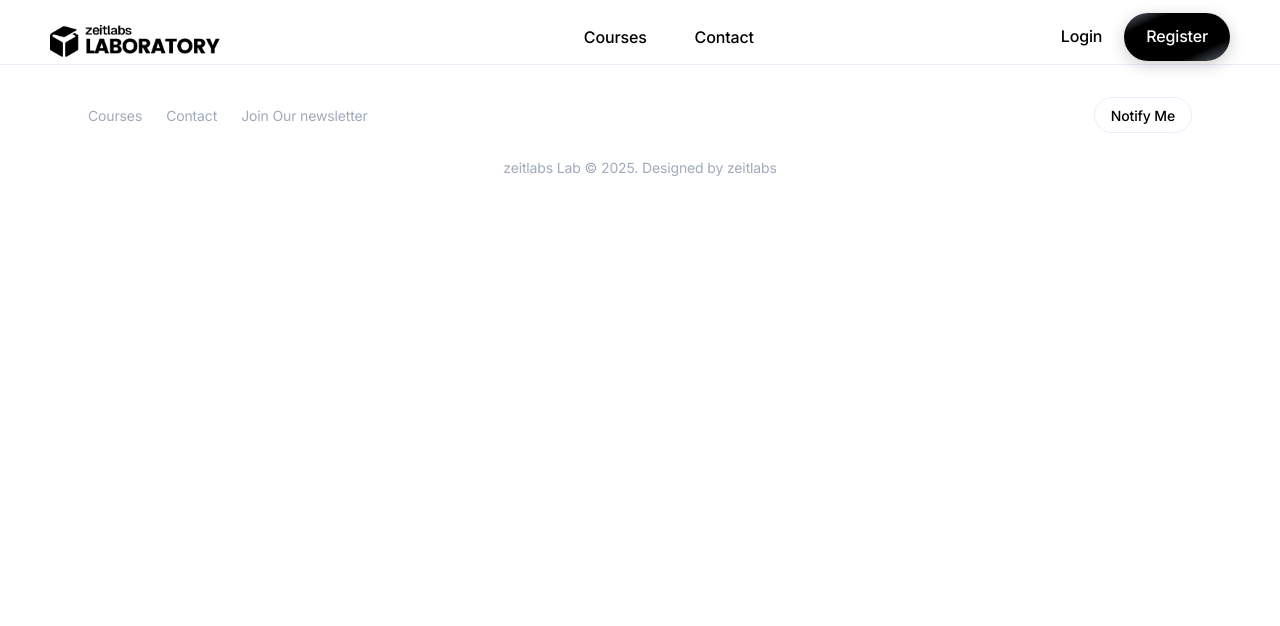
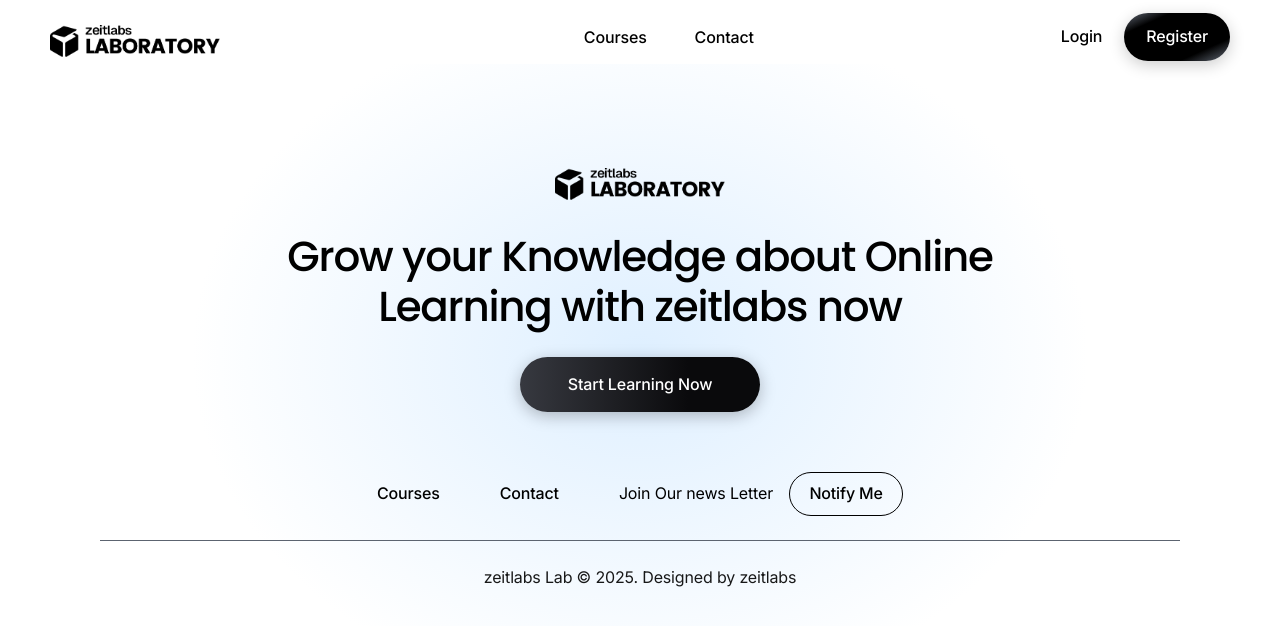
Before and after one commit to MontherAlzamli/lab-zeitlabs, a Next.js app: page /courses in a window 1280 px wide. Shown: the top 626 px of the page. Built offline with nearby package versions, Linux system fonts and the light colour scheme.

Commit message:
create CommunitySection, TopicsSection sections and footer

```diff
--- a/app/page.tsx
+++ b/app/page.tsx
@@ -3,7 +3,6 @@
 import { FeaturedCourses } from "@/components/sections/featured-courses";
 import { CommunitySection } from "@/components/sections/community-section";
 import { TopicsSection } from "@/components/sections/topics-section";
-import { CTABanner } from "@/components/sections/cta-banner";
 
 export default function HomePage() {
   return (
@@ -11,9 +10,8 @@
       <Hero />
       <BenefitsSection />
       <FeaturedCourses />
-      {/* <CommunitySection />
+      <CommunitySection />
       <TopicsSection />
-      <CTABanner /> */}
     </main>
   );
 }
--- a/components/layout/footer.tsx
+++ b/components/layout/footer.tsx
@@ -1,4 +1,5 @@
 import Link from "next/link";
+import { Logo } from "@/components/ui/logo";
 import { Button } from "@/components/ui/button";
 import { cn } from "@/lib/utils";
 
@@ -8,36 +9,65 @@
 
 export function Footer({ className }: FooterProps) {
   return (
-    <footer className={cn("border-t border-border bg-white", className)}>
-      <div className="max-w-6xl mx-auto px-6 py-8">
-        <div className="flex flex-col sm:flex-row items-center justify-between gap-4">
-          <nav className="flex items-center gap-6">
-            <Link
+    <footer
+      className={cn("bg-white relative", className)}
+      style={{
+        background: "radial-gradient(ellipse 35% 60% at 50% 50%, rgb(222, 239, 255) 0%, rgba(255,255,255,0) 100%)",
+      }}
+    >
+      {/* CTA */}
+      <div className="pb-9 pt-26">
+        <div className="max-w-3xl mx-auto px-6 text-center">
+          <Logo className="justify-center mb-8" />
+          <h2 className="font-sans text-[42px] font-medium tracking-[-0.03em] leading-[1.2em] text-foreground mb-6">
+            Grow your Knowledge about Online Learning with zeitlabs now
+          </h2>
+          <Button
             href="/courses"
-              className="text-body-sm text-muted hover:text-foreground transition-colors"
+            className="group relative text-white rounded-[100px] font-inter font-medium tracking-[-0.01em] w-[240px] h-[55px] overflow-hidden"
+            style={{
+              background: "linear-gradient(to right, rgb(55,57,64) 0%, rgb(10,10,12) 70%)",
+              boxShadow: "rgba(0, 0, 0, 0.25) 0px 4px 16px 0px",
+            }}
           >
+            <span className="block transition-all duration-300 ease-in-out group-hover:-translate-y-full group-hover:opacity-0">
+              Start Learning Now
+            </span>
+            <span className="absolute inset-0 flex items-center justify-center translate-y-full transition-transform duration-300 ease-in-out group-hover:translate-y-0">
+              Start Learning Now
+            </span>
+          </Button>
+        </div>
+      </div>
+
+      {/* Bottom bar */}
+      <div className="py-6 flex flex-col items-center justify-center">
+        <div className="flex items-center justify-center gap-15 flex-wrap px-6">
+          <div className="flex items-center gap-15">
+          <Link href="/courses" className="font-inter text-[16px] font-medium tracking-[-0.01em] leading-[1.2em] text-foreground hover:text-foreground/70 transition-colors">
             Courses
           </Link>
-            <Link
-              href="/contact-us"
-              className="text-body-sm text-muted hover:text-foreground transition-colors"
-            >
+          <Link href="/contact-us" className="font-inter text-[16px] font-medium tracking-[-0.01em] leading-[1.2em] text-foreground hover:text-foreground/70 transition-colors">
             Contact
           </Link>
-            <Link
-              href="/newsletter"
-              className="text-body-sm text-muted hover:text-foreground transition-colors"
+          </div>
+          <div className="flex items-center gap-4">
+          <span className="font-inter text-[16px] font-normal tracking-[-0.01em] leading-[1.6em] text-foreground">
+            Join Our news Letter
+          </span>
+          <Button
+            size="sm"
+            className="font-inter text-[16px] font-medium tracking-[-0.01em] leading-[1.2em] text-foreground rounded-[100px] border border-foreground bg-transparent hover:bg-foreground hover:text-white transition-colors w-[114px] h-[44px]"
           >
-              Join Our newsletter
-            </Link>
-          </nav>
-          <Button variant="outline" size="sm" className="rounded-full">
             Notify Me
           </Button>
           </div>
-        <p className="text-center text-body-sm text-muted mt-6">
+        </div>
+        <div className="mx-6 mt-6 pt-6 pb-8 w-[1080px]" style={{ borderTop: "1px solid rgb(92, 100, 112)" }}>
+          <p className="font-inter text-[16px] font-normal tracking-[-0.01em] leading-[1.6em] text-foreground text-center" style={{ opacity: 0.9 }}>
             zeitlabs Lab © 2025. Designed by zeitlabs
           </p>
+        </div>
       </div>
     </footer>
   );
--- a/components/sections/featured-courses.tsx
+++ b/components/sections/featured-courses.tsx
@@ -83,7 +83,7 @@
       <div className="relative z-10 max-w-[1250px] mx-auto px-6">
         <div className="text-center mb-12">
           <SectionLabel
-            className="w-[142px]"
+            className="w-fit whitespace-nowrap"
             icon={
               <svg xmlns="http://www.w3.org/2000/svg" viewBox="0 0 256 256" fill="currentColor" className="size-5">
                 <path d="M176,207.24a119,119,0,0,0,16-7.73V240a8,8,0,0,1-16,0Zm11.76-88.43-56-29.87a8,8,0,0,0-7.52,14.12L171,128l17-9.06Zm64-29.87-120-64a8,8,0,0,0-7.52,0l-120,64a8,8,0,0,0,0,14.12L32,117.87v48.42a15.91,15.91,0,0,0,4.06,10.65C49.16,191.53,78.51,216,128,216a130,130,0,0,0,48-8.76V130.67L171,128l-43,22.93L43.83,106l0,0L25,96,128,41.07,231,96l-18.78,10-.06,0L188,118.94a8,8,0,0,1,4,6.93v73.64a115.63,115.63,0,0,0,27.94-22.57A15.91,15.91,0,0,0,224,166.29V117.87l27.76-14.81a8,8,0,0,0,0-14.12Z" />
@@ -92,7 +92,7 @@
             label="Our Courses"
           />
           <h2 className="text-foreground text-[42px] mt-4 mb-4">Featured Courses</h2>
-          <p className=" max-w-2xl mx-auto">
+          <p className="max-w-2xl mx-auto">
             Our courses provide the essential knowledge to build and manage online learning
             platforms, with a special focus on Open edX and best practices in digital education
           </p>
--- a/components/ui/star-rating.tsx
+++ b/components/ui/star-rating.tsx
@@ -3,18 +3,24 @@
 interface StarRatingProps {
   rating: number;
   className?: string;
+  starSize?: number;
+  color?: string;
 }
 
-export function StarRating({ rating, className }: StarRatingProps) {
+export function StarRating({ rating, className, starSize, color }: StarRatingProps) {
   return (
     <div className={cn("flex items-center gap-0.5", className)}>
       {Array.from({ length: 5 }).map((_, i) => (
         <svg
           key={i}
           viewBox="0 0 20 20"
+          style={{
+            ...(starSize ? { width: starSize, height: starSize } : {}),
+            ...(color && i < rating ? { fill: color } : {}),
+          }}
           className={cn(
-            "size-3.5",
-            i < rating ? "fill-yellow-400 text-yellow-400" : "fill-gray-200 text-gray-200",
+            !starSize && "size-3.5",
+            i < rating ? (!color && "fill-yellow-400 text-yellow-400") : "fill-gray-200 text-gray-200",
           )}
         >
           <path d="M9.049 2.927c.3-.921 1.603-.921 1.902 0l1.07 3.292a1 1 0 00.95.69h3.462c.969 0 1.371 1.24.588 1.81l-2.8 2.034a1 1 0 00-.364 1.118l1.07 3.292c.3.921-.755 1.688-1.54 1.118l-2.8-2.034a1 1 0 00-1.175 0l-2.8 2.034c-.784.57-1.838-.197-1.539-1.118l1.07-3.292a1 1 0 00-.364-1.118L2.98 8.72c-.783-.57-.38-1.81.588-1.81h3.461a1 1 0 00.951-.69l1.07-3.292z" />
--- a/next.config.ts
+++ b/next.config.ts
@@ -3,6 +3,14 @@
 
 const nextConfig: NextConfig = {
   outputFileTracingRoot: path.join(__dirname),
+  images: {
+    remotePatterns: [
+      {
+        protocol: "https",
+        hostname: "framerusercontent.com",
+      },
+    ],
+  },
 };
 
 export default nextConfig;
--- a/tailwind.config.ts
+++ b/tailwind.config.ts
@@ -24,8 +24,9 @@
         foreground: "rgb(0 0 0)",               // primary text
       },
       fontFamily: {
-        sans:    ["var(--font-inter)",   "ui-sans-serif", "system-ui", "sans-serif"],
+        sans:    ["var(--font-poppins)", "ui-sans-serif", "system-ui", "sans-serif"],
         display: ["var(--font-poppins)", "ui-sans-serif", "system-ui", "sans-serif"],
+        inter:   ["var(--font-inter)",   "sans-serif"],
       },
       fontSize: {
         h1: ["4.5rem",    { lineHeight: "1.2", letterSpacing: "-0.04em", fontWeight: "600" }],
```
Also changed, not shown: components/nav/navbar.tsx (+6 -6 lines), components/sections/community-section.tsx (+26 -24 lines), components/sections/topics-section.tsx (+47 -23 lines). Lines whose indentation alone changed are shown as unchanged.
